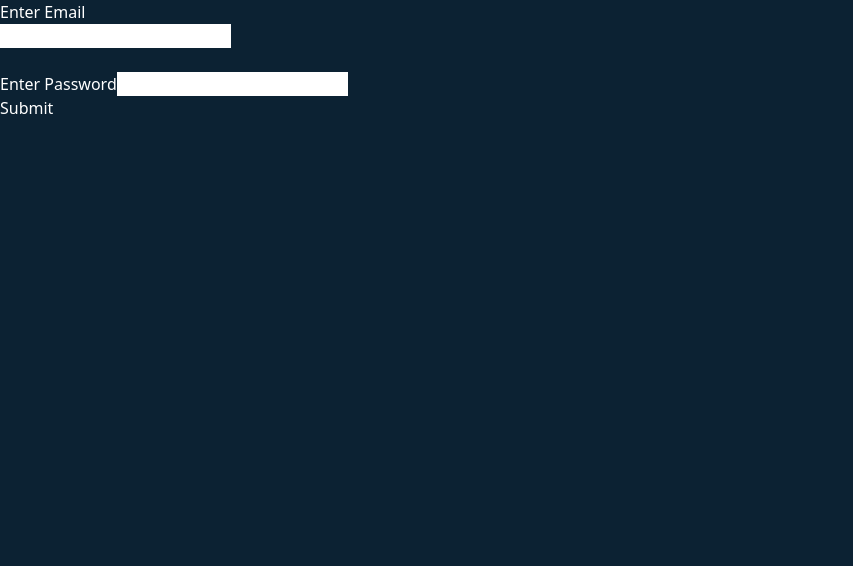
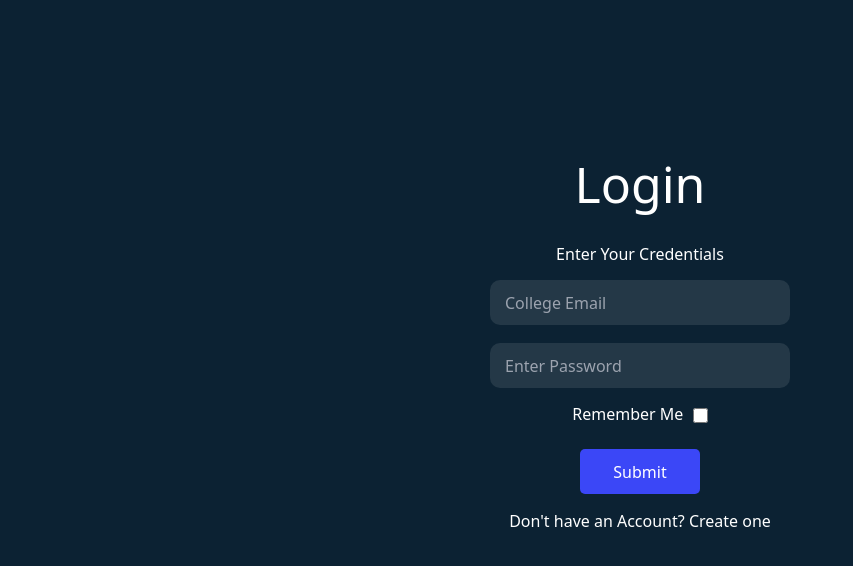
Before and after one commit to Yash890-star/StatusTracker, a Next.js app in the folder client/status-tracker/: page /login in a window 1280 px wide. Shown: the top 566 px of the page, without its empty margins (0-853 px from the left). Built offline with nearby package versions, Linux system fonts and the light colour scheme.

Commit message:
Login Page Style

```diff
--- a/client/status-tracker/src/pages/login.js
+++ b/client/status-tracker/src/pages/login.js
@@ -1,5 +1,6 @@
 import { useRouter } from "next/router";
 import { useState } from "react";
+import s from "../styles/login.module.css";
 
 const Login = () => {
 
@@ -22,12 +23,20 @@ const Login = () => {
     }
 
     return (<>
-        <form>
-            <label htmlFor="email">Enter Email</label>
-            <input type="text" className="flex align-center" name="email" onChange={e => {setEmail(e.target.value)}}/><br />
-            <label htmlFor="password">Enter Password</label>
-            <input type="password" name="password" onChange={e => setPassword(e.target.value)}/><br/>
-            <button type="submit" onClick={formHandler}>Submit</button>
+        <form className={s.form}>
+            <p className={s.loginText}>Login</p>
+            <label className={s.enterYourCredentials}>Enter Your Credentials</label>
+            <input type="text" placeholder="College Email" className={s.inputBox} name="email" onChange={e => {setEmail(e.target.value)}}/><br />
+            {/* <label htmlFor="password">Enter Password</label> */}
+            <input type="password" placeholder="Enter Password" className={s.inputBox} name="password" onChange={e => setPassword(e.target.value)}/><br/>
+            <div className={s.rememberMe}>
+            <label className={s.rMe}>Remember Me</label>
+            <input type="checkbox" className={s.checkBox}></input>
+            </div>
+            <button type="submit" className={s.submitButton} onClick={formHandler}>Submit</button>
+
+            <p>Don't have an Account? Create one</p>
+
         </form>
     </>);
 }
--- a/client/status-tracker/src/styles/globals.css
+++ b/client/status-tracker/src/styles/globals.css
@@ -13,10 +13,23 @@ body{
 
 
 
-input[type="checkbox"]:disabled + label::before{
-    background: red;
-  }
-  input[type="checkbox"]:disabled + label:hover::before{
-    background: red;
-    border: 1px solid #d4d4d5;
-  }
+input[type=checkbox] {
+  width: 15px;
+  height: 15px;
+  /* filter:  invert(0%) hue-rotate(18deg) brightness(0); */
+}
+
+input[type=checkbox]:checked+label::before {
+  content: "";
+  display: block;
+  position: absolute;
+  text-align: center;
+  height: 20px;
+  width: 20px;
+  left: 0;
+  top: 5px;
+  background-color: #FA9E57;
+  font-family: "Montserrat";
+  border-radius: 2px;
+  border: 1px solid rgb(150 150 150 / 30%);
+}
--- /dev/null
+++ b/client/status-tracker/src/styles/login.module.css
@@ -0,0 +1,71 @@
+
+.form{
+
+    height:85vh;
+    display: flex;
+    flex-direction: column;
+    justify-content: center;
+    align-items: center;
+}
+
+.inputBox{
+    height:45px;
+    width: 300px;
+    border-radius: 10px;
+    padding-left: 15px;
+    padding-right: 15px;
+    color: white;
+    background-color: #243847;
+    margin-top:-6px;
+}
+.inputBox:focus {
+    outline: none
+}
+
+.submitButton{
+
+    background-color: #3b47f7;
+    height: 45px;
+    width: 120px;
+    border-radius:5px;
+    transition:0.3s;
+    margin-bottom: 15px;
+}
+
+.submitButton:hover{
+    /* background-color:transparent; */
+    /* border: 1px solid #3b47f7; */
+    /* color:#7b83fc; */
+    box-shadow: 0px 0px 10px 1px #3b47f7;
+    transition: 0.3s;
+}
+
+.loginText{
+    margin-bottom: 20px;
+    font-size:50px ;
+    font-weight: light;
+}
+
+.rememberMe{
+  width: 145px;
+  display:flex;
+justify-content: space-around;
+align-items: center;
+margin-top: -10px;
+margin-bottom: 20px;
+}
+.rMe{
+    padding-bottom: 3px;
+    font-weight: light;
+}
+.enterYourCredentials{
+
+    font-weight:light;
+    margin-bottom: 20px;
+
+}
+.checkBox{
+    height:15px;
+    width: 15px;
+   color: red;
+}
```
